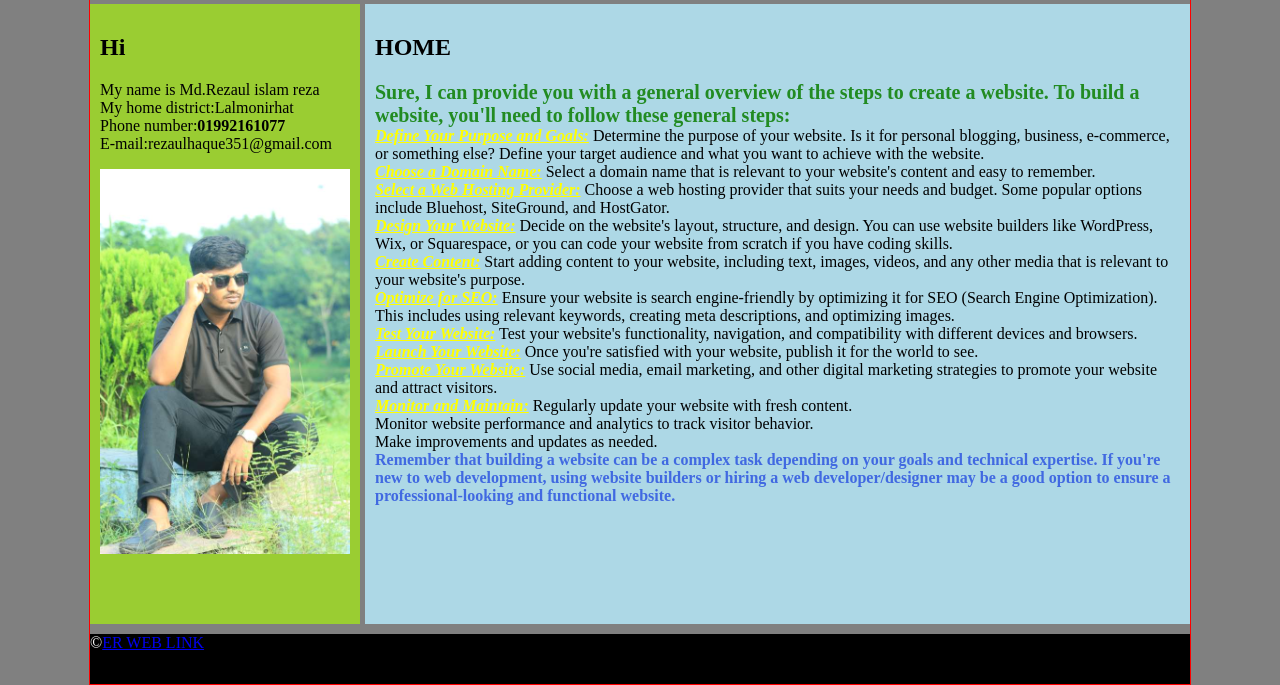
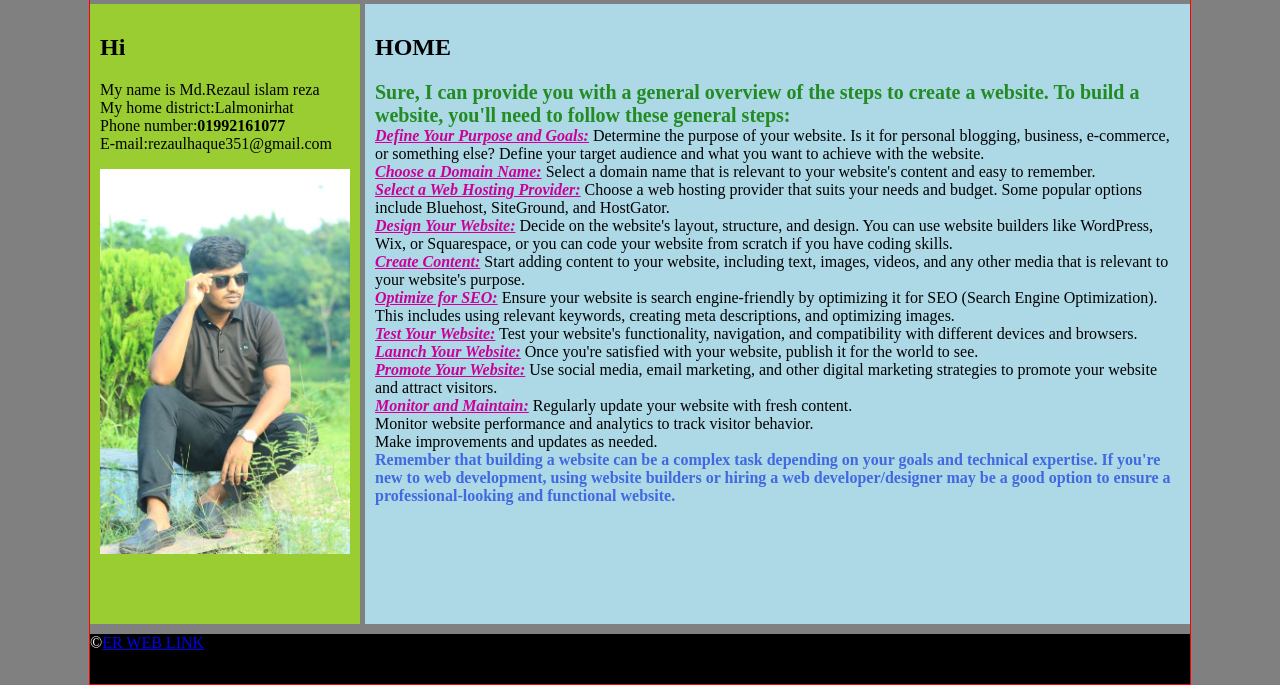
Before and after one commit to REZAUL-12/mywebsite, a plain HTML site: page home.html in a window 1280 px wide. Shown: the part 217-902 px from the top of the page. Drawn offline with Linux system fonts and the light colour scheme.

Commit message:
Update home.html

```diff
--- a/home.html
+++ b/home.html
@@ -33,35 +33,35 @@
 			<h1>HOME</h1>
 			<p><b style="color:forestgreen; font-size: 20px;">Sure, I can provide you with a general overview of the steps to create a website. To build a website, you'll need to follow these general steps:</b><br>
 
-   <i style="color: yellow;"><b><u> Define Your Purpose and Goals:</u></b></i>
+   <i style="color: #c09;"><b><u> Define Your Purpose and Goals:</u></b></i>
         Determine the purpose of your website. Is it for personal blogging, business, e-commerce, or something else?
         Define your target audience and what you want to achieve with the website.<br>
 
-   <i style="color: yellow;"><b> <u>Choose a Domain Name:</u></b></i>
+   <i style="color:  #c09;"><b> <u>Choose a Domain Name:</u></b></i>
         Select a domain name that is relevant to your website's content and easy to remember.<br>
 
-    <i style="color: yellow;"><b><u>Select a Web Hosting Provider:</u></b></i>
+    <i style="color:  #c09;"><b><u>Select a Web Hosting Provider:</u></b></i>
         Choose a web hosting provider that suits your needs and budget. Some popular options include Bluehost, SiteGround, and HostGator.<br>
 
-    <i style="color: yellow;"><b><u>Design Your Website:</u></b></i>
+    <i style="color:  #c09;"><b><u>Design Your Website:</u></b></i>
         Decide on the website's layout, structure, and design. You can use website builders like WordPress, Wix, or Squarespace, or you can code your website from scratch if you have coding skills.<br>
 
-    <i style="color: yellow;"><b><u>Create Content:</u></b></i>
+    <i style="color:  #c09;"><b><u>Create Content:</u></b></i>
         Start adding content to your website, including text, images, videos, and any other media that is relevant to your website's purpose.<br>
 
-   <i style="color: yellow;"><b><u> Optimize for SEO:</u></b></i>
+   <i style="color:  #c09;"><b><u> Optimize for SEO:</u></b></i>
         Ensure your website is search engine-friendly by optimizing it for SEO (Search Engine Optimization). This includes using relevant keywords, creating meta descriptions, and optimizing images.<br>
 
-    <i style="color: yellow;"><b><u>Test Your Website:</u></i></b>
+    <i style="color: #c09;"><b><u>Test Your Website:</u></i></b>
         Test your website's functionality, navigation, and compatibility with different devices and browsers.<br>
 
-    <i style="color: yellow;"><b><u>Launch Your Website:</u></i></b>
+    <i style="color: #c09;"><b><u>Launch Your Website:</u></i></b>
         Once you're satisfied with your website, publish it for the world to see.<br>
 
-   <i style="color: yellow;"> <b><u>Promote Your Website:</u></b></i>
+   <i style="color:  #c09;"> <b><u>Promote Your Website:</u></b></i>
         Use social media, email marketing, and other digital marketing strategies to promote your website and attract visitors.<br>
 
-   <i style="color: yellow;"><b><u> Monitor and Maintain:</u></b></i>
+   <i style="color:  #c09;"><b><u> Monitor and Maintain:</u></b></i>
         Regularly update your website with fresh content.<br>
         Monitor website performance and analytics to track visitor behavior.<br>
         Make improvements and updates as needed.<br>
```
